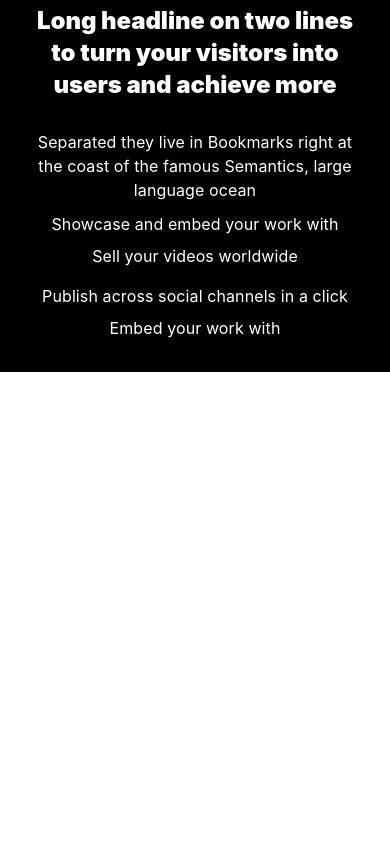
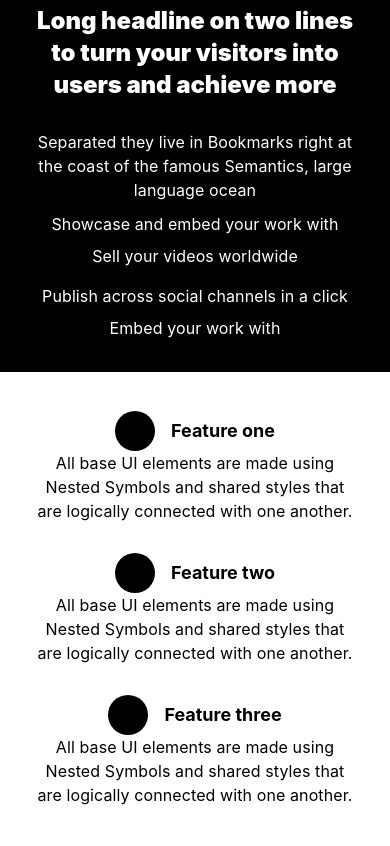
Before and after one commit to DrDavit77/Homework10, a plain HTML site: page index.html in a window 390 px wide. Shown: the part 1324-2170 px from the top of the page. Before the commit the page ends 1696 px from the top, so only its background shows below. Drawn offline with Linux system fonts and the light colour scheme.

Commit message:
add section 3

```diff
--- a/css/laptop.css
+++ b/css/laptop.css
@@ -72,4 +72,14 @@
         max-width: 415px;
         width: 100%;
     }
+
+    /* section3 */
+
+    .section3 {
+        padding: 39px 32px;
+        display: flex;
+        align-items: center;
+        justify-content: space-between;
+        gap: 30px;
+    }
 }
--- a/css/style.css
+++ b/css/style.css
@@ -128,9 +128,11 @@ span {
     align-self: stretch;
     gap: 133px;
 }
-.section2_immg{
+
+.section2_immg {
     width: 100%;
 }
+
 .section2_head {
     color: #FFF;
     font-family: Inter;
@@ -163,6 +165,46 @@ span {
     gap: 8px;
 }
 
-.section2_subtext3{
+.section2_subtext3 {
     padding: 8px 0;
 }
+
+/* section3 */
+
+.section3 {
+    padding: 64px 150px;
+    display: flex;
+    align-items: center;
+    justify-content: space-between;
+    gap: 30px;
+}
+
+.section3_bords_header{
+    display: flex;
+    margin-bottom: 16px;
+    align-items: center;
+    gap: 16px;
+    max-width: 294px;
+    width: 100%;
+
+}
+
+.section3_board_head {
+    color: #000;
+    font-family: Inter;
+    font-size: 18px;
+    font-style: normal;
+    font-weight: 700;
+    line-height: 28px;
+
+}
+
+.section3_head_text {
+    color: #000;
+    font-family: Inter;
+    font-size: 16px;
+    font-style: normal;
+    font-weight: 400;
+    line-height: 24px;
+    letter-spacing: 0.1px;
+}
--- a/css/tablet.css
+++ b/css/tablet.css
@@ -62,4 +62,22 @@
     .section2_texthead{
         padding: 10px 0;
     }
+
+    /* section3 */
+
+    .section3 {
+    flex-wrap: wrap;
+    align-items: center;
+    text-align: center;
 }
+
+.setion3_bords{
+    margin: auto;
+
+    justify-content: center;
+}
+.section3_bords_header{
+   margin: auto;
+   justify-content: center;
+}
+}
--- a/index.html
+++ b/index.html
@@ -102,6 +102,33 @@
             </div>
         </section>
         <!-- section2 -->
+        <!-- section3 -->
+        <section class="section3">
+            <div class="setion3_bords">
+                <div class="section3_bords_header">
+                    <img src="img/Ellipse 3.svg" alt="">
+                    <h2 class="section3_board_head">Feature one</h2>
+                </div>
+                <p class="section3_head_text">All base UI elements are made using Nested Symbols and shared styles that are logically connected with one another.</p>
+
+            </div>
+            <div class="setion3_bords">
+                <div class="section3_bords_header">
+                    <img src="img/Ellipse 3.svg" alt="">
+                    <h2 class="section3_board_head">Feature two</h2>
+                </div>
+                <p class="section3_head_text">All base UI elements are made using Nested Symbols and shared styles that are logically connected with one another.</p>
+            </div>
+            <div class="setion3_bords">
+                <div class="section3_bords_header">
+                    <img src="img/Ellipse 3.svg" alt="">
+                    <h2 class="section3_board_head">Feature three</h2>
+                </div>
+                <p class="section3_head_text">All base UI elements are made using Nested Symbols and shared styles that are logically connected with one another.</p>
+            </div>
+
+        </section>
+        <!-- section3 -->
     </div>
 </body>
 
```
